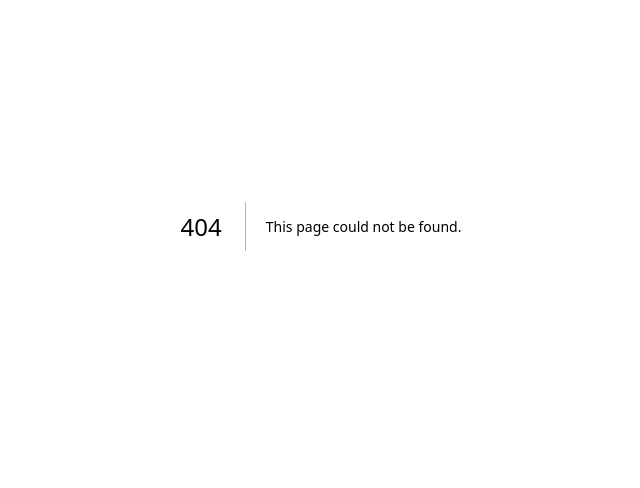
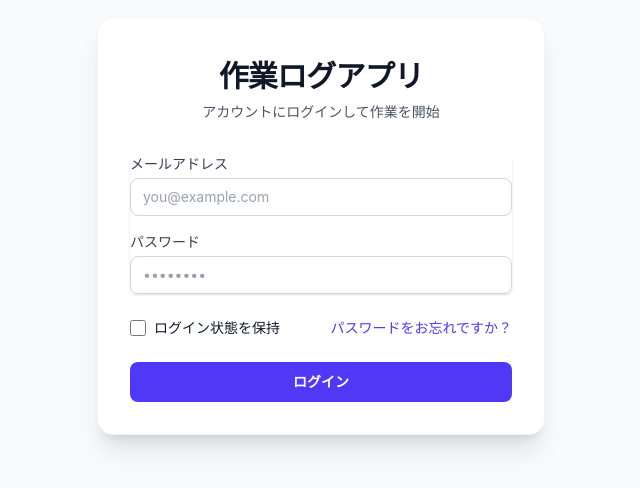
Before and after one commit to kei5o55/worklog-app, a Next.js app: page /login in a window 1280 px wide. Before the commit this address had no page. Shown: the part 174-662 px from the top of the page, without its empty margins (319-959 px from the left). Built offline with nearby package versions, Linux system fonts and the light colour scheme.

Commit message:
今後のログイン機能など拡張準備

```diff
--- /dev/null
+++ b/src/app/login/action.ts
@@ -0,0 +1,42 @@
+'use server';
+
+import { cookies } from 'next/headers';
+
+export async function loginAction(formData: FormData) {
+  const email = formData.get('email');
+  const password = formData.get('password');
+
+  // Next.jsコンテナ -> Railsコンテナへの内部通信
+  const apiUrl = process.env.RAILS_API_URL_INTERNAL || 'http://backend:3000';
+
+  try {
+    const res = await fetch(`${apiUrl}/api/v1/login`, {
+      method: 'POST',
+      headers: { 'Content-Type': 'application/json' },
+      body: JSON.stringify({ user: { email, password } }),
+    });
+
+    if (!res.ok) {
+      return { error: 'メールアドレスまたはパスワードが違います' };
+    }
+
+    // Devise-JWT から返された Authorization ヘッダー（Bearer xxx）を取得
+    const authHeader = res.headers.get('Authorization');
+    const token = authHeader?.split(' ')[1];
+
+    if (token) {
+      const cookieStore = await cookies();
+      cookieStore.set('token', token, {
+        httpOnly: true,
+        secure: process.env.NODE_ENV === 'production',
+        sameSite: 'lax',
+        path: '/',
+      });
+    }
+
+    return { success: true };
+  } catch (err) {
+    console.error('Login Fetch Error:', err);
+    return { error: 'サーバーとの通信に失敗しました' };
+  }
+}
--- /dev/null
+++ b/src/app/login/page.tsx
@@ -0,0 +1,104 @@
+'use client';
+
+import { useState } from 'react';
+
+export default function LoginPage() {
+  const [email, setEmail] = useState('');
+  const [password, setPassword] = useState('');
+  const [isLoading, setIsLoading] = useState(false);
+
+  const handleSubmit = async (e: React.FormEvent<HTMLFormElement>) => {
+    e.preventDefault();
+    setIsLoading(true);
+
+    try {
+      // TODO: ここに認証処理（NextAuth.js / Supabase / Firebase 等）を実装
+      console.log('Logging in with:', { email, password });
+    } catch (error) {
+      console.error('Login error:', error);
+    } finally {
+      setIsLoading(false);
+    }
+  };
+
+  return (
+    <div className="flex min-h-screen items-center justify-center bg-gray-50 px-4 py-12 sm:px-6 lg:px-8">
+      <div className="w-full max-full max-w-md space-y-8 rounded-2xl bg-white p-8 shadow-xl border border-gray-100">
+        <div>
+          <h2 className="mt-2 text-center text-3xl font-extrabold tracking-tight text-gray-900">
+            作業ログアプリ
+          </h2>
+          <p className="mt-2 text-center text-sm text-gray-600">
+            アカウントにログインして作業を開始
+          </p>
+        </div>
+
+        <form className="mt-8 space-y-6" onSubmit={handleSubmit}>
+          <div className="space-y-4 rounded-md shadow-sm">
+            <div>
+              <label htmlFor="email-address" className="block text-sm font-medium text-gray-700 mb-1">
+                メールアドレス
+              </label>
+              <input
+                id="email-address"
+                name="email"
+                type="email"
+                autoComplete="email"
+                required
+                value={email}
+                onChange={(e) => setEmail(e.target.value)}
+                className="relative block w-full rounded-lg border border-gray-300 px-3 py-2 text-gray-900 placeholder-gray-400 focus:border-indigo-500 focus:outline-none focus:ring-indigo-500 sm:text-sm"
+                placeholder="you@example.com"
+              />
+            </div>
+
+            <div>
+              <label htmlFor="password" className="block text-sm font-medium text-gray-700 mb-1">
+                パスワード
+              </label>
+              <input
+                id="password"
+                name="password"
+                type="password"
+                autoComplete="current-password"
+                required
+                value={password}
+                onChange={(e) => setPassword(e.target.value)}
+                className="relative block w-full rounded-lg border border-gray-300 px-3 py-2 text-gray-900 placeholder-gray-400 focus:border-indigo-500 focus:outline-none focus:ring-indigo-500 sm:text-sm"
+                placeholder="••••••••"
+              />
+            </div>
+          </div>
+
+          <div className="flex items-center justify-between text-sm">
+            <div className="flex items-center">
+              <input
+                id="remember-me"
+                name="remember-me"
+                type="checkbox"
+                className="h-4 w-4 rounded border-gray-300 text-indigo-600 focus:ring-indigo-500"
+              />
+              <label htmlFor="remember-me" className="ml-2 block text-gray-900">
+                ログイン状態を保持
+              </label>
+            </div>
+
+            <a href="#" className="font-medium text-indigo-600 hover:text-indigo-500">
+              パスワードをお忘れですか？
+            </a>
+          </div>
+
+          <div>
+            <button
+              type="submit"
+              disabled={isLoading}
+              className="group relative flex w-full justify-center rounded-lg bg-indigo-600 px-4 py-2.5 text-sm font-semibold text-white hover:bg-indigo-500 focus:outline-none focus:ring-2 focus:ring-indigo-500 focus:ring-offset-2 disabled:opacity-50 transition-colors"
+            >
+              {isLoading ? 'ログイン処理中...' : 'ログイン'}
+            </button>
+          </div>
+        </form>
+      </div>
+    </div>
+  );
+}
--- /dev/null
+++ b/src/app/users/[id]/page.tsx
@@ -0,0 +1,5 @@
+export default function main(){
+    return(
+        <div>test</div>
+    )
+}
--- /dev/null
+++ b/src/app/users/page.tsx
@@ -0,0 +1,5 @@
+export default function main(){
+    return(
+        <div></div>
+    )
+}
```
